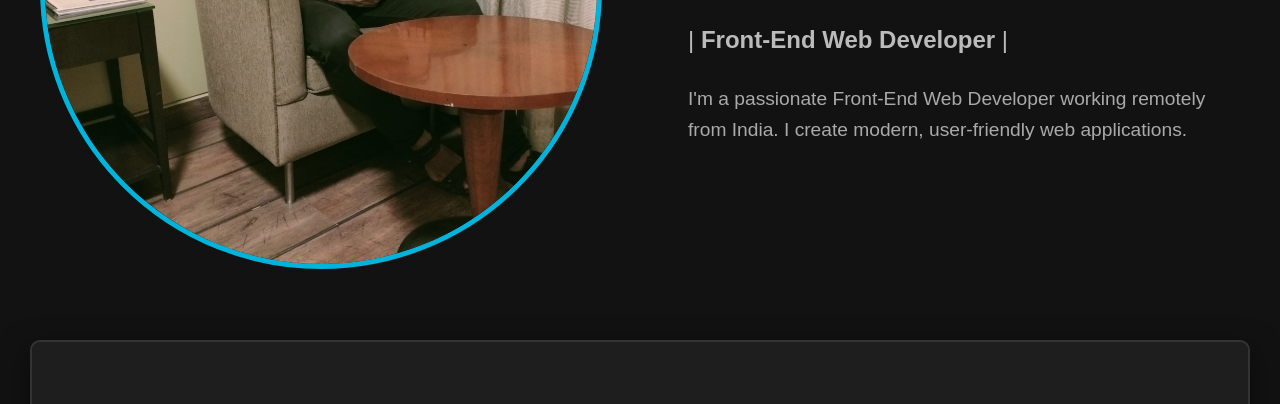
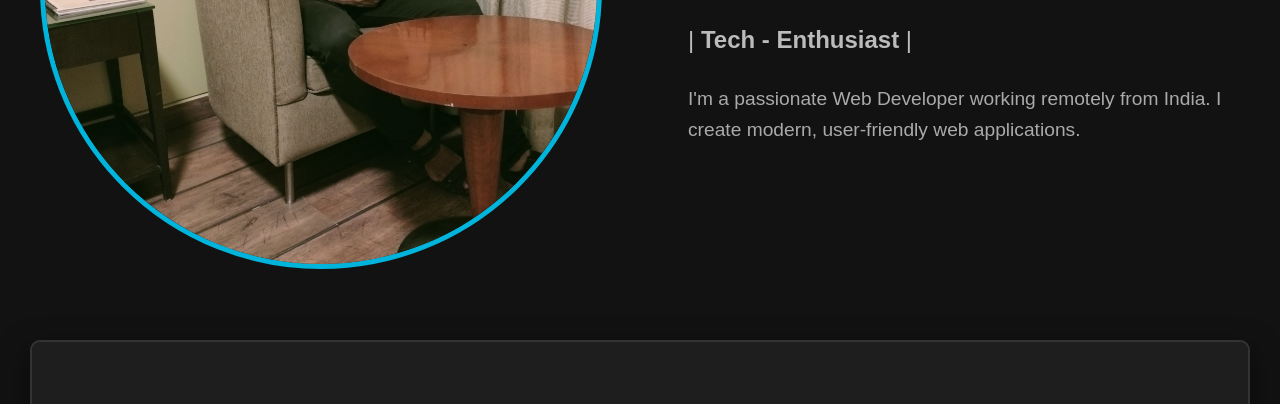
Before and after one commit to Ssrdeshmukh/Personal-Portfolio, a plain HTML site: page Portfolio/index.html in a window 1280 px wide. Shown: the part 396-800 px from the top of the page. Drawn offline with Linux system fonts and the light colour scheme.

Commit message:
Update index.html

```diff
--- a/Portfolio/index.html
+++ b/Portfolio/index.html
@@ -45,8 +45,8 @@
                     <span class="title">Web Developer</span><br>
                     <span class="name">Shubhankar Deshmukh</span>
                 </h1>
-                <p class="role">| <b>Front-End Web Developer</b> |</p>
-                <p class="bio">I'm a passionate Front-End Web Developer working remotely from India. I create modern,
+                <p class="role">| <b>Tech - Enthusiast</b> |</p>
+                <p class="bio">I'm a passionate Web Developer working remotely from India. I create modern,
                     user-friendly web applications.</p>
             </div>
         </div>
```
